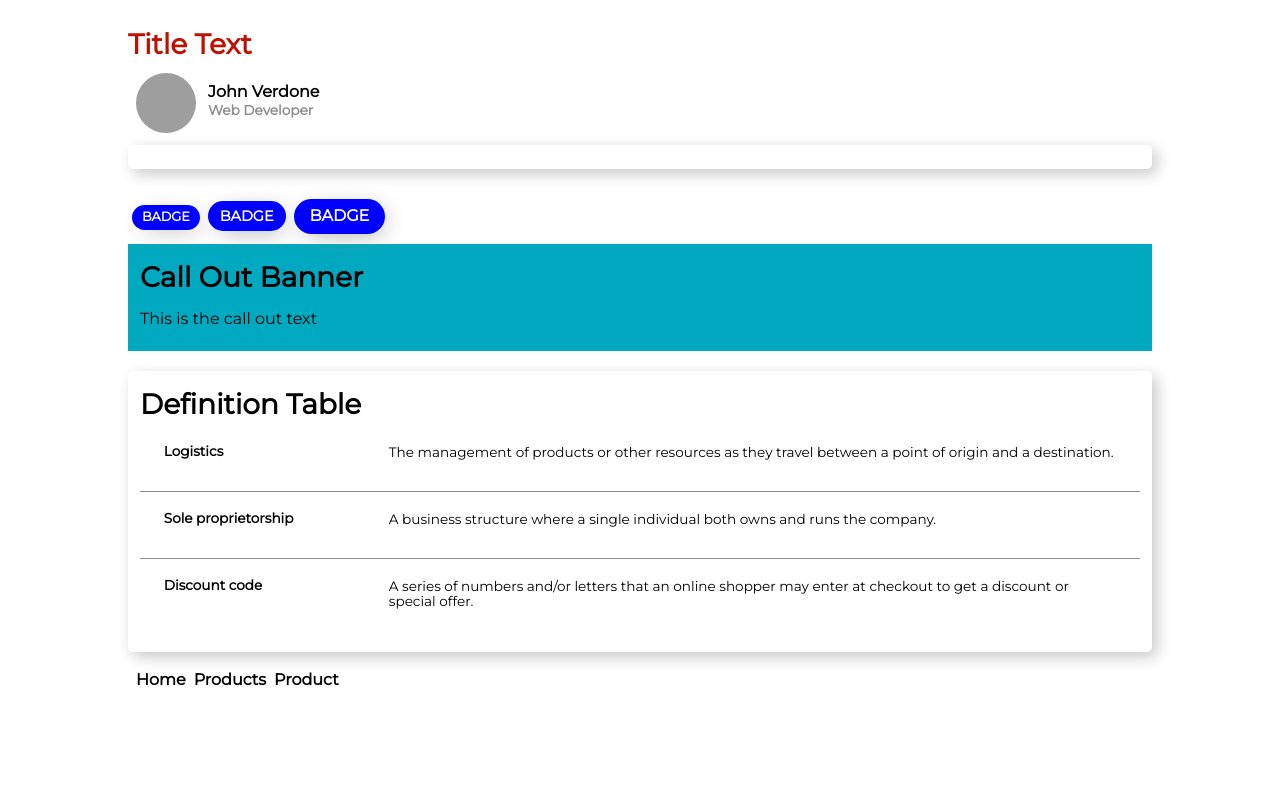
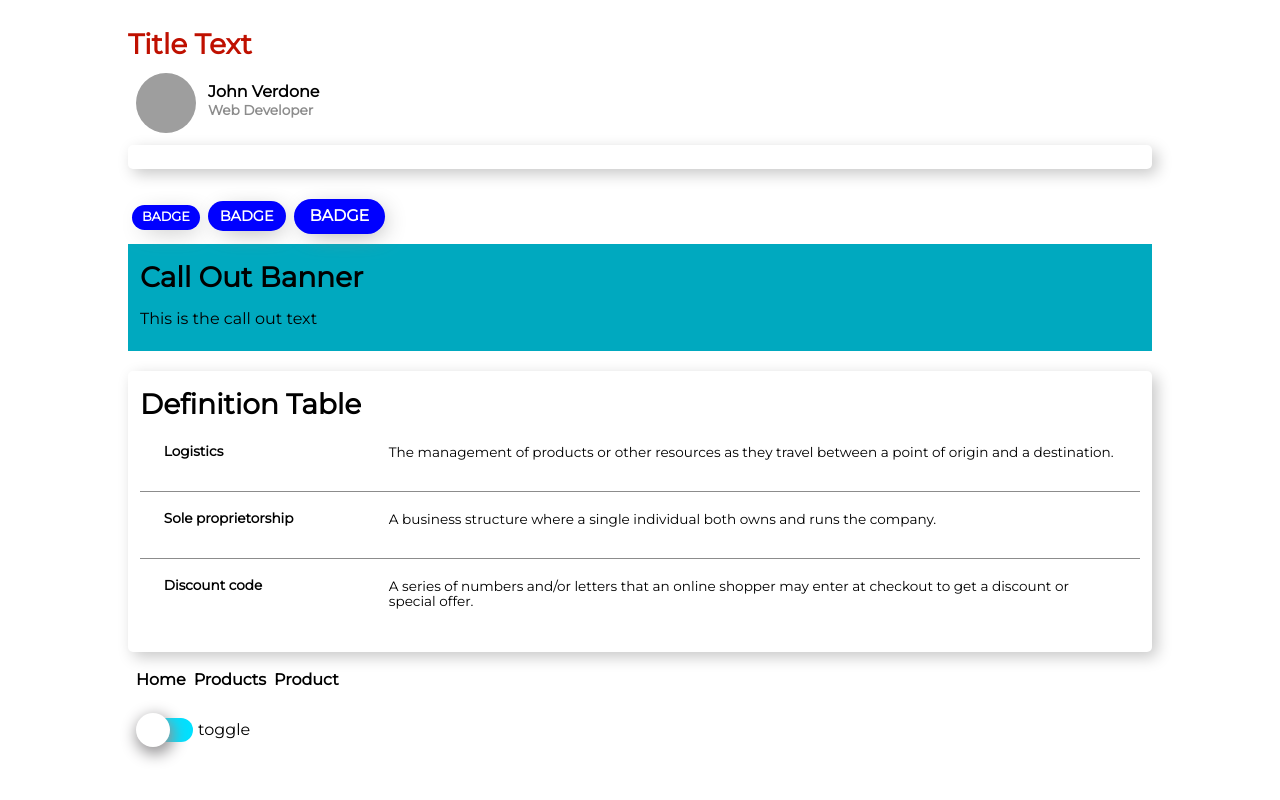
Before and after one commit to jminterwebs/jmdesign, a React (Create React App) app: page / in a window 1280 px wide. Shown: the part 579-1379 px from the top of the page. Built offline with nearby package versions, Linux system fonts and the light colour scheme; grey boxes are pictures that could not be loaded; a web font is replaced by a local one.

Commit message:
added toggle

```diff
--- a/src/components/App.js
+++ b/src/components/App.js
@@ -14,6 +14,7 @@ import Breadcrumb from './breadcrumb/Breadcrumb';
 import '../styles/scss/global.scss';
 import '../styles/scss/localStyles.scss';
 import DefinitionTable from './definitionTable/DefinitionTable';
+import Toggle from './toggle/Toggle';
 
 export default function App() {
   return (
@@ -119,6 +120,8 @@ export default function App() {
 
       <br />
 
+      <Toggle type="info" label="toggle" id={1} />
+
       <br />
 
       <br />
```
